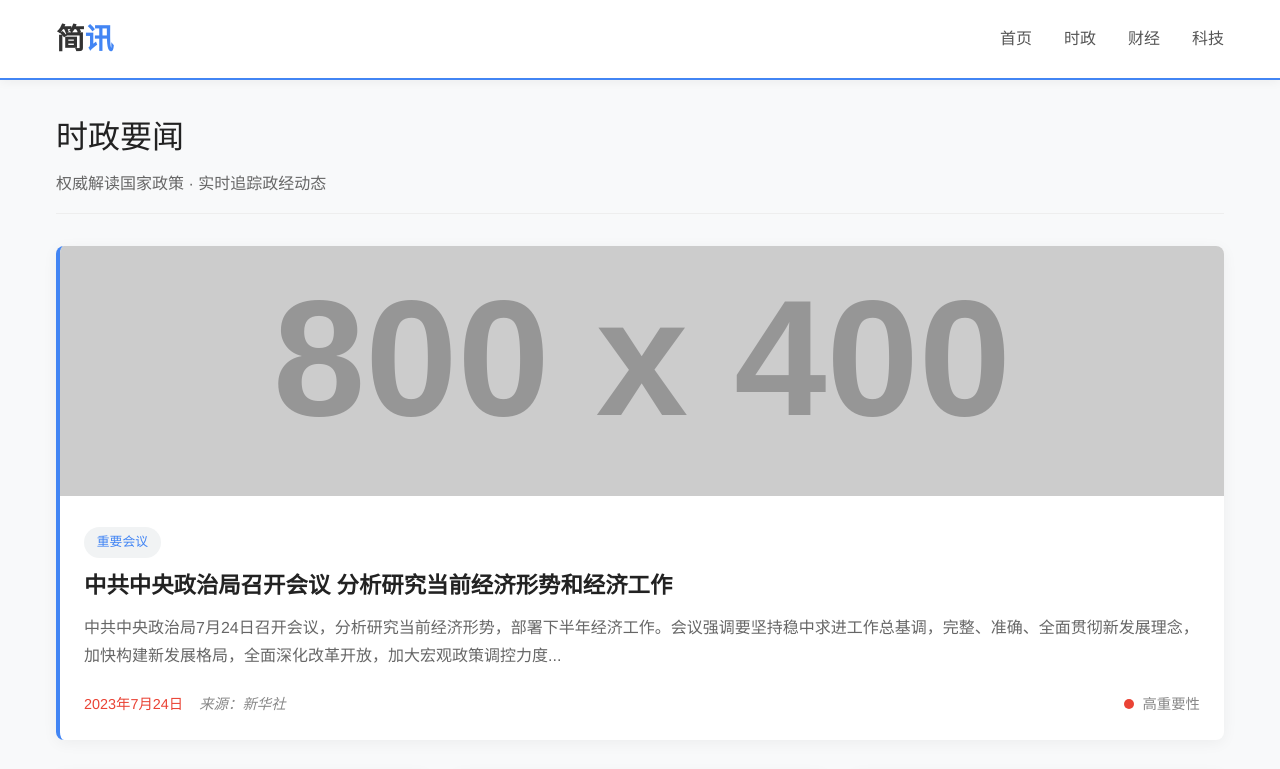
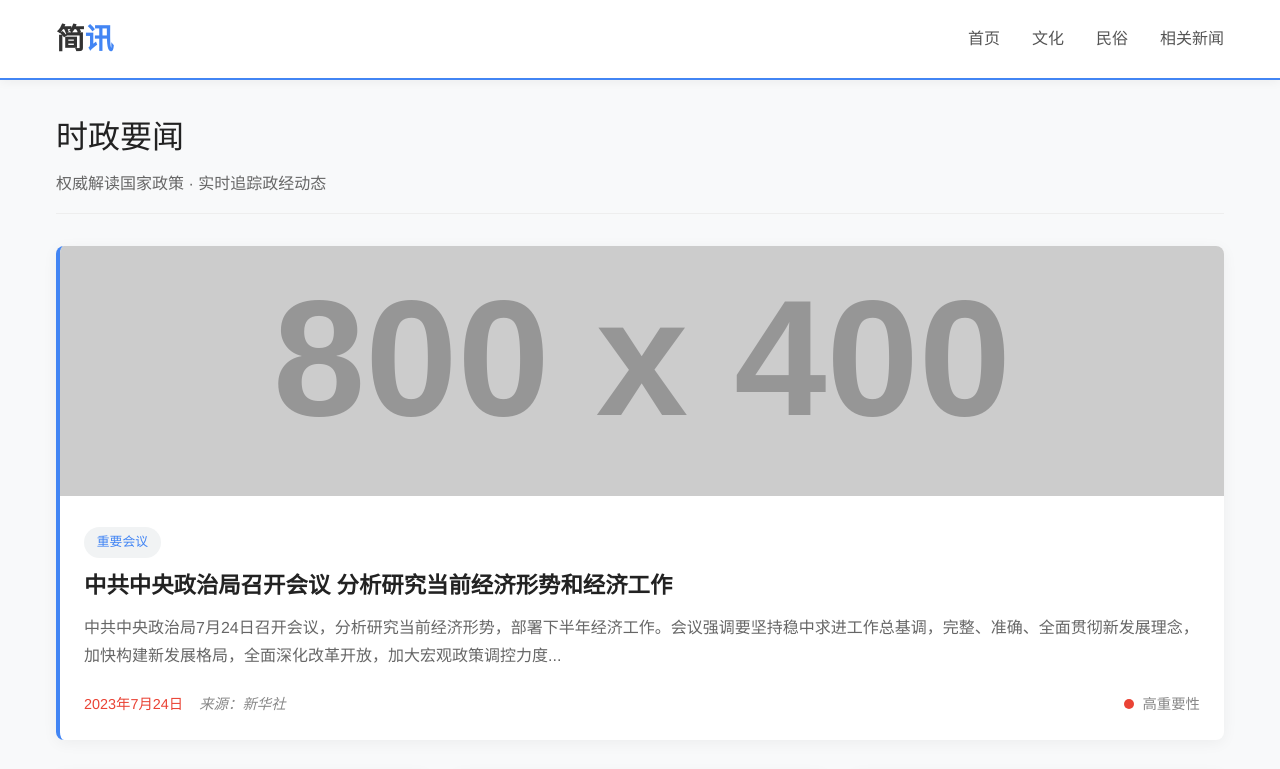
Before and after one commit to YUTENG0412/shouye2, a plain HTML site: page index.html in a window 1280 px wide. Shown: the top 769 px of the page. Drawn offline with Linux system fonts and the light colour scheme; placeholder pictures from the web are drawn by us.

Commit message:
Update index.html

```diff
--- a/index.html
+++ b/index.html
@@ -3,7 +3,7 @@
 <head>
     <meta charset="UTF-8">
     <meta name="viewport" content="width=device-width, initial-scale=1.0">
-    <title>时政要闻 | 简讯新闻</title>
+    <title>中哈网络文化研习社</title>
     <style>
         /* 基础样式 */
         * {
@@ -358,9 +358,9 @@
             <nav>
                 <ul>
                     <li><a href="https://yuteng0412.github.io/cyt/">首页</a></li>
-                    <li><a href="网页2.html">时政</a></li>
-                    <li><a href="网页3.html">财经</a></li>
-                    <li><a href="网页4.html">科技</a></li>
+                    <li><a href="https://yuteng0412.github.io/shouye2/">文化</a></li>
+                    <li><a href="https://yuteng0412.github.io/shouye3/">民俗</a></li>
+                    <li><a href="https://yuteng0412.github.io/shouye4/">相关新闻</a></li>
                 </ul>
             </nav>
         </div>
```
